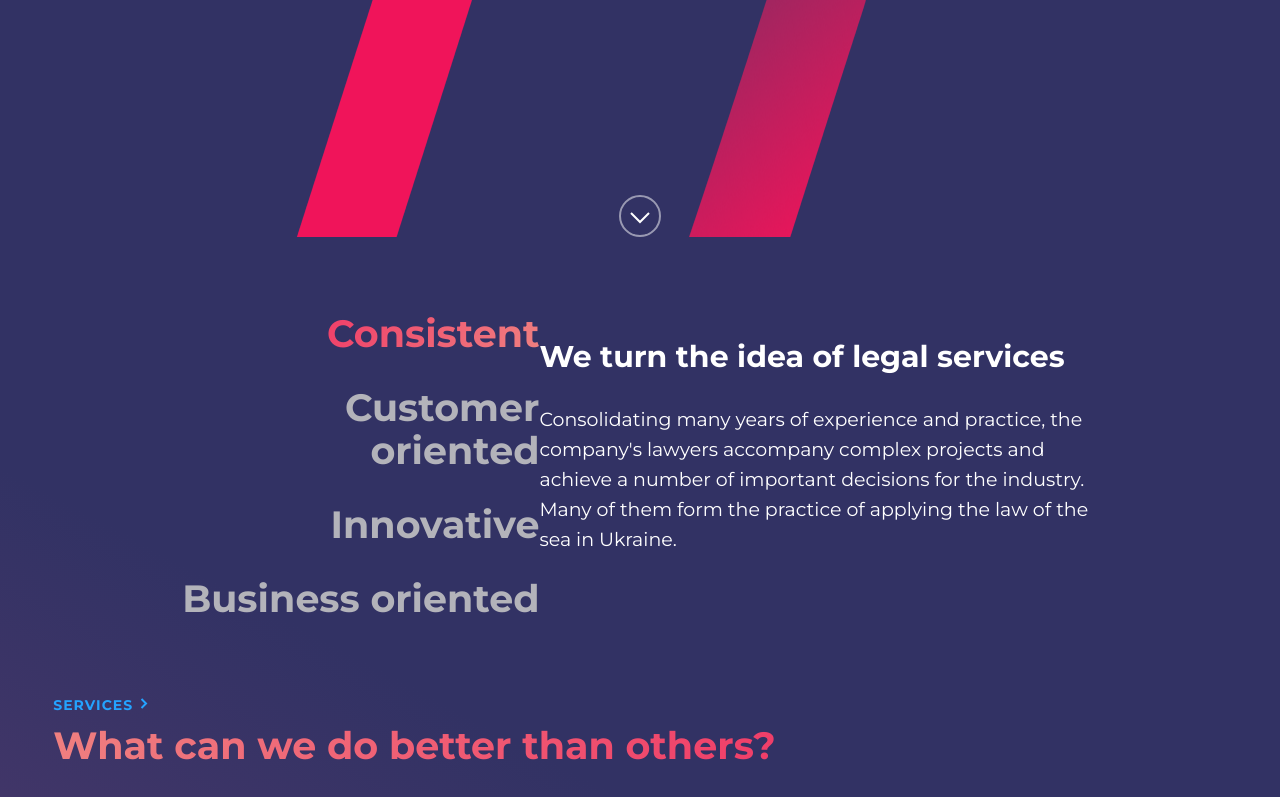
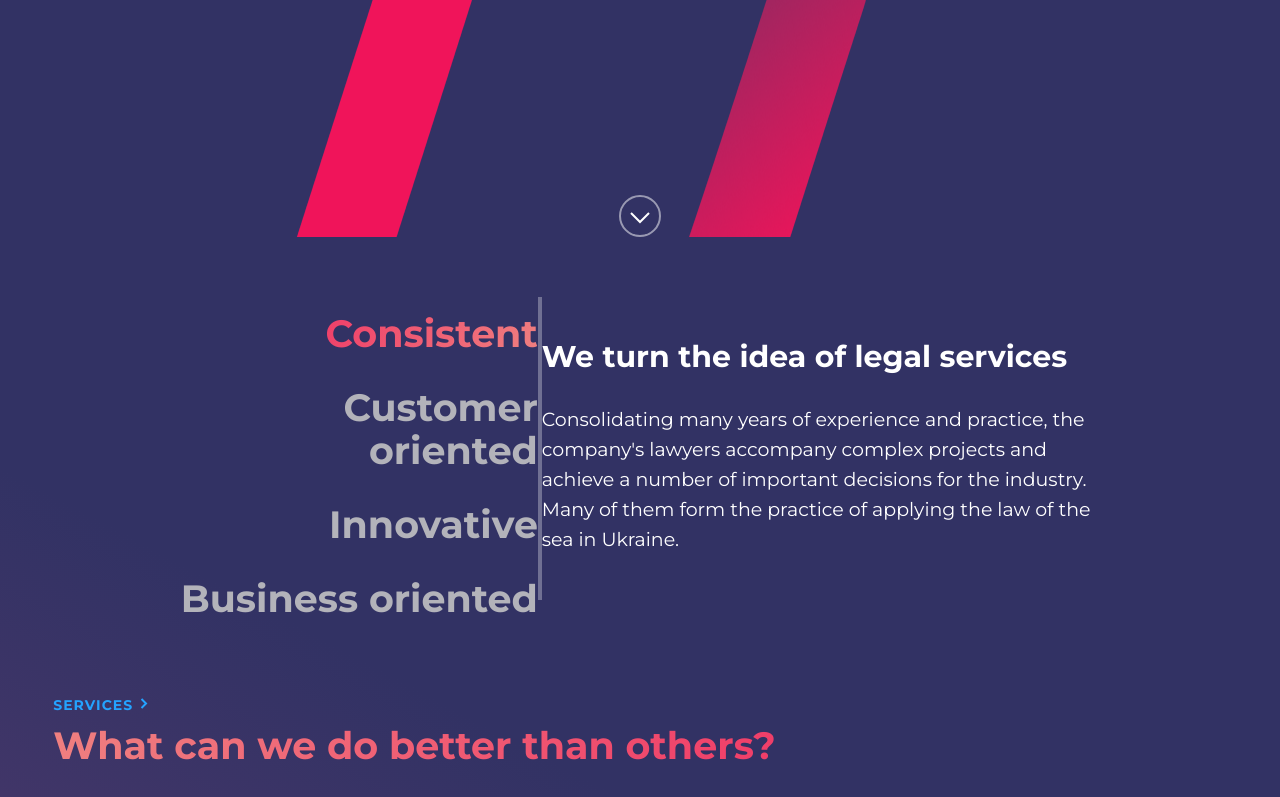
Before and after one commit to d08801733/hlegal, a website: page src/index.html in a window 1280 px wide. Shown: the part 529-1326 px from the top of the page. Drawn offline with Linux system fonts and the light colour scheme.

Commit message:
Add rectangle to promo__experience section

```diff
--- a/src/index.html
+++ b/src/index.html
@@ -73,6 +73,8 @@
 
             <p class="promo__frame-item">Business oriented</p>
           </div>
+
+          <div class="promo__frame"></div>
 
           <div class="promo__frame">
             <h2 class="promo__subtitle">We turn the idea of legal services</h2>
--- a/src/sass/_promo.scss
+++ b/src/sass/_promo.scss
@@ -110,6 +110,12 @@
     }
 
     &:nth-child(2) {
+      width: 4px;
+      height: 303px;
+      background: rgba(255, 255, 255, 0.3);
+    }
+
+    &:nth-child(3) {
       margin-top: 43px;
       margin-bottom: 43px;
       width: 581px;
```
Also changed, not shown: src/css/styles.min.css.
